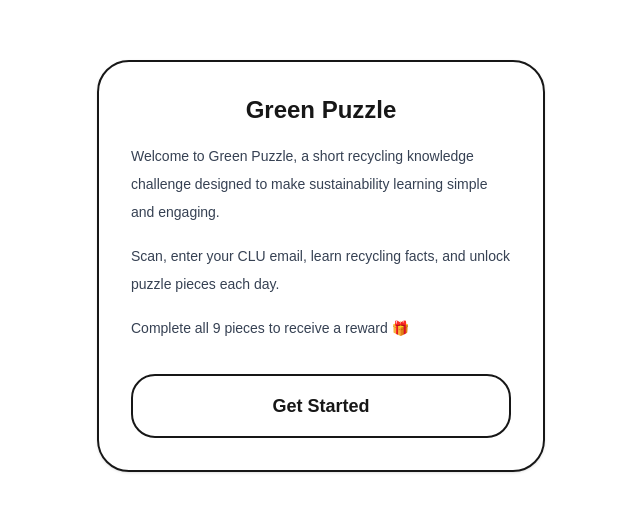
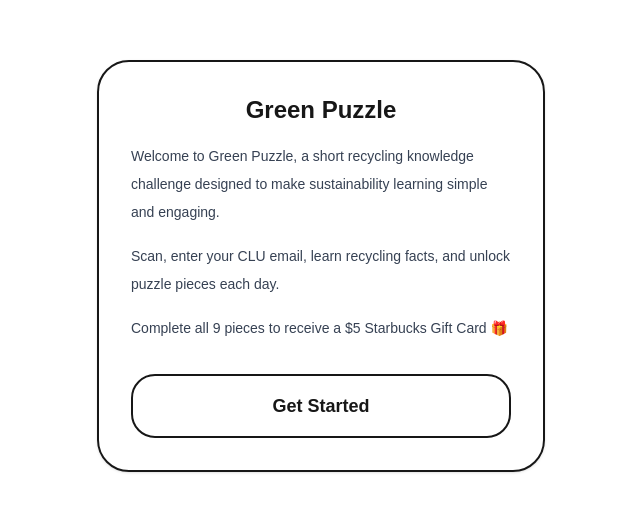
Before and after one commit to jackyxuzhiqi-dotcom/green-puzzle-mvp, a Next.js app: page / in a window 1280 px wide. Shown: the part 134-646 px from the top of the page, without its empty margins (319-959 px from the left). Built offline with nearby package versions, Linux system fonts and the light colour scheme; no server answers.

Commit message:
Update puzzle UI

```diff
--- a/app/page.tsx
+++ b/app/page.tsx
@@ -319,7 +319,7 @@ export default function Home() {
             </p>
 
             <p className="mb-8 text-sm font-medium leading-7 text-gray-700">
-              Complete all 9 pieces to receive a reward 🎁
+              Complete all 9 pieces to receive a $5 Starbucks Gift Card  🎁
             </p>
 
             <button
```
